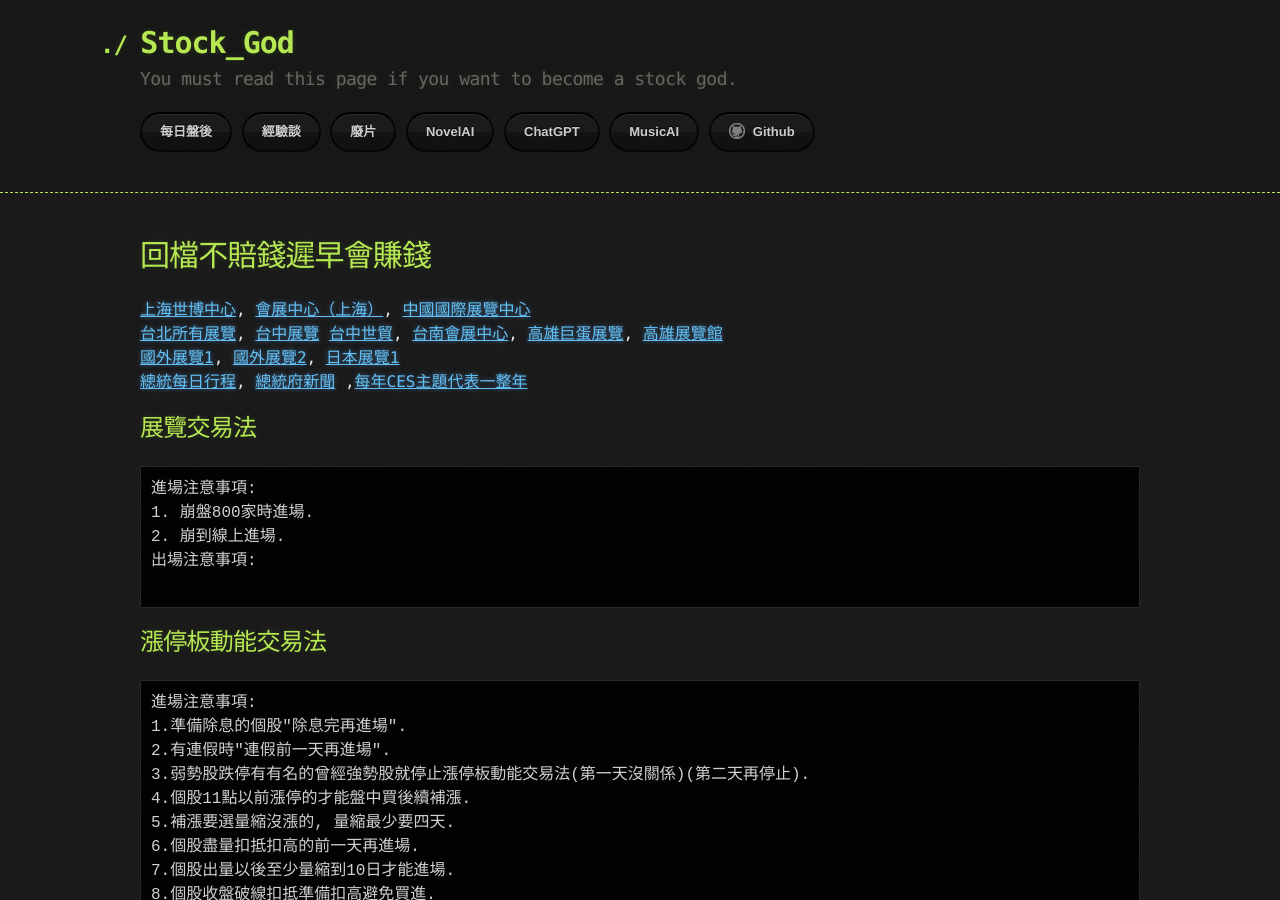
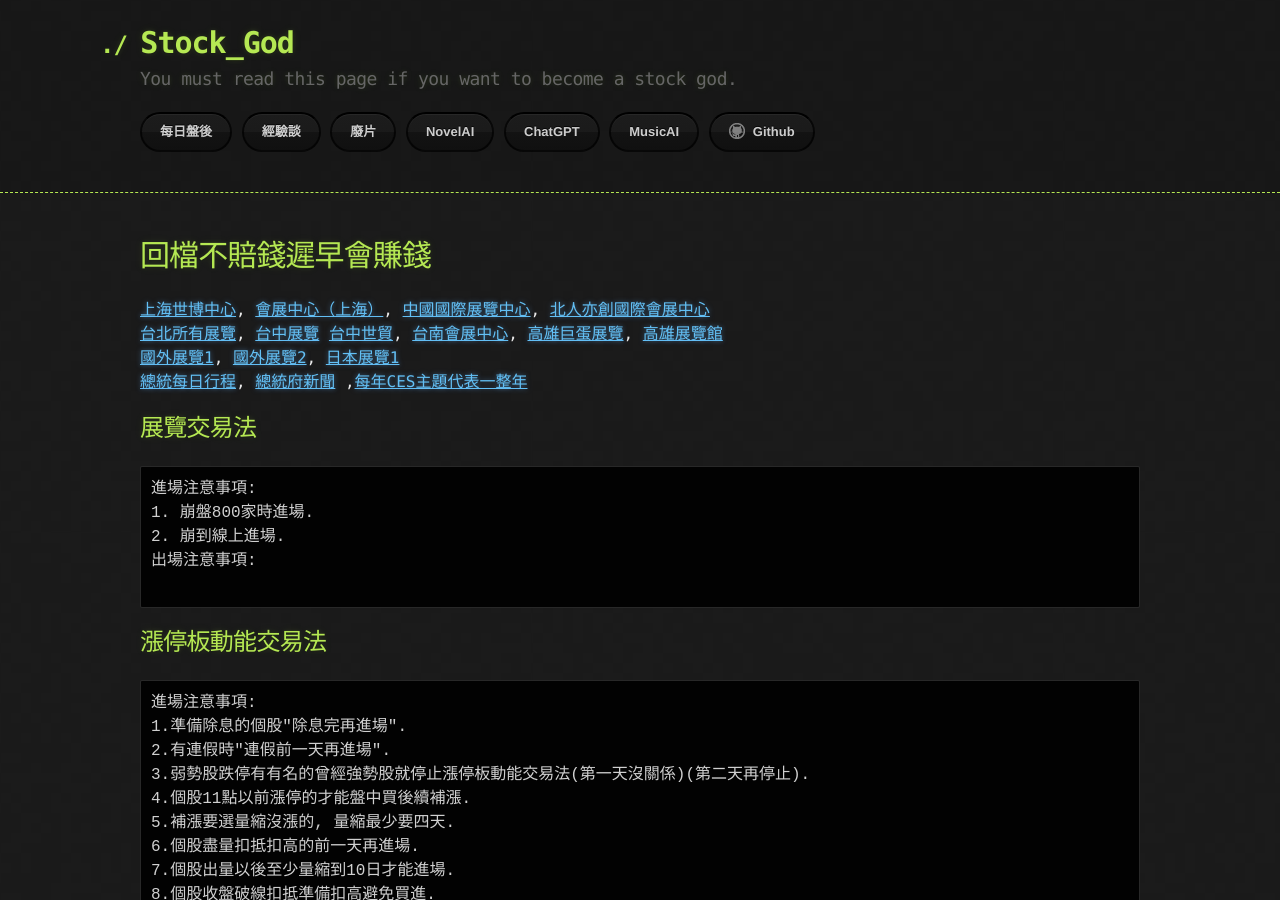
Before and after one commit to lepg5487/Stock_God, a Jekyll site: the page built from experience.md, in a window 1280 px wide and 900 px high. Built offline with Jekyll 4.4.1, drawn with Linux system fonts in a browser that asks for light colours; our own code applies the rules of GitHub Pages for plain Markdown files.

Commit message:
Update experience.md

```diff
--- a/experience.md
+++ b/experience.md
@@ -3,7 +3,7 @@ layout: testlayouts
 ---
 # 回檔不賠錢遲早會賺錢
 
-[上海世博中心](https://sweecc.dlg-expo.com/MouldV/ExhibitionArrangement?WenMenuId=81), [會展中心（上海）](https://www.neccsh.com/cecsh/exhibitioninfo/exhibitionlist.jspx), [中國國際展覽中心](http://www.ciec-expo.com.cn/ciec/ciecexpo/channels/2401.html)
+[上海世博中心](https://sweecc.dlg-expo.com/MouldV/ExhibitionArrangement?WenMenuId=81), [會展中心（上海）](https://www.neccsh.com/cecsh/exhibitioninfo/exhibitionlist.jspx), [中國國際展覽中心](http://www.ciec-expo.com.cn/ciec/ciecexpo/channels/2401.html), [北人亦創國際會展中心](https://www.bjeiecc.com/col30/list)
 [台北所有展覽](https://www.twtc.com.tw/exhibition), [台中展覽](https://www.tc-iec.com/index.php/events/2024events) [台中世貿](https://www.wtctxg.org.tw/wtctxg/schedule),
 [台南會展中心](https://www.icctainan.com/exhibitions), [高雄巨蛋展覽](http://www.k-arena.com.tw/calendar-item.php), [高雄展覽館](https://www.kecc.com.tw/zh-tw/visitors-exhibition)
 [國外展覽1](https://www.thetw.com/expo/indexs/0/1), [國外展覽2](https://www.chanchao.com.tw/expo.asp), [日本展覽1](https://www.rxjapan.jp/en/schedule/?show=64)
```
